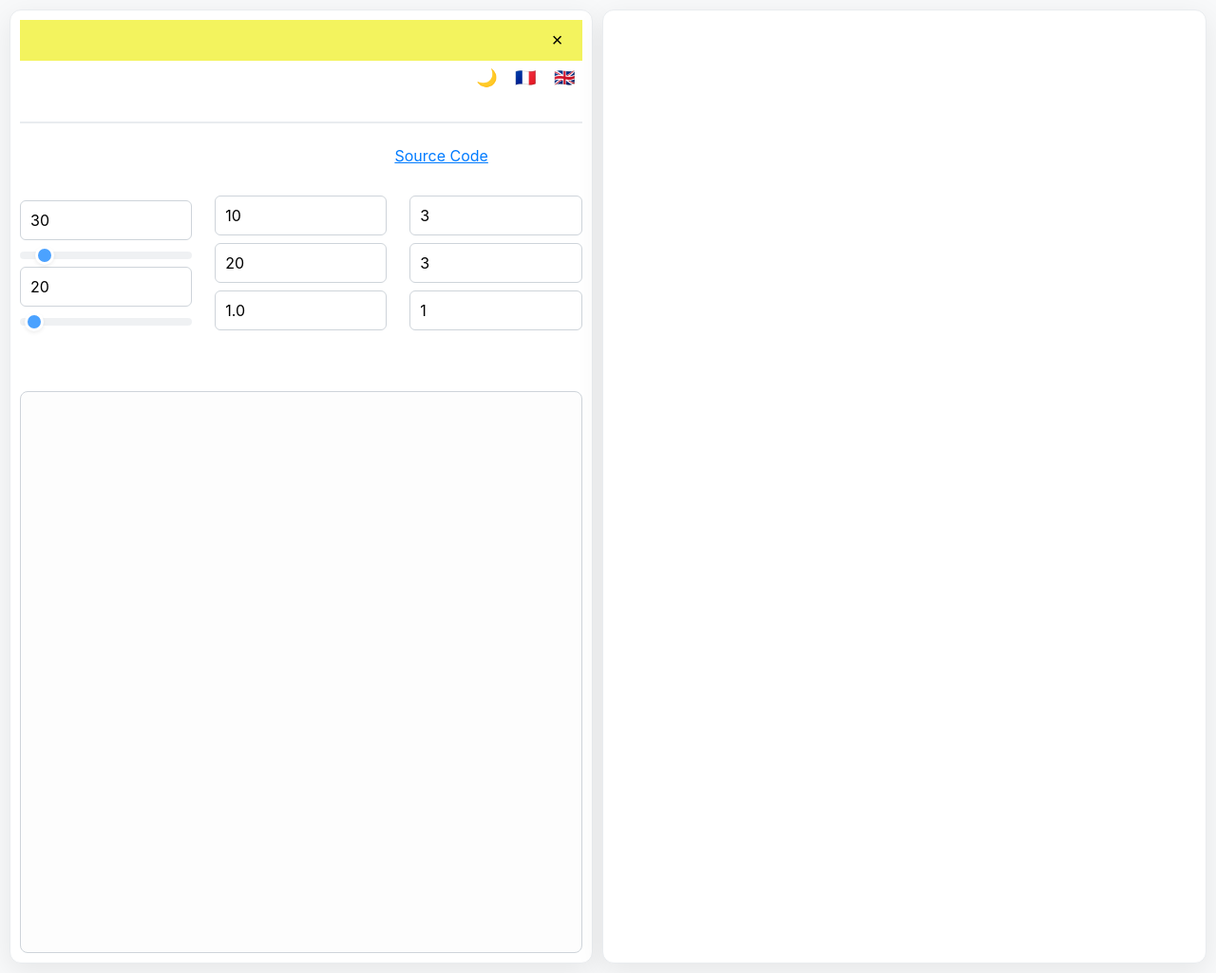
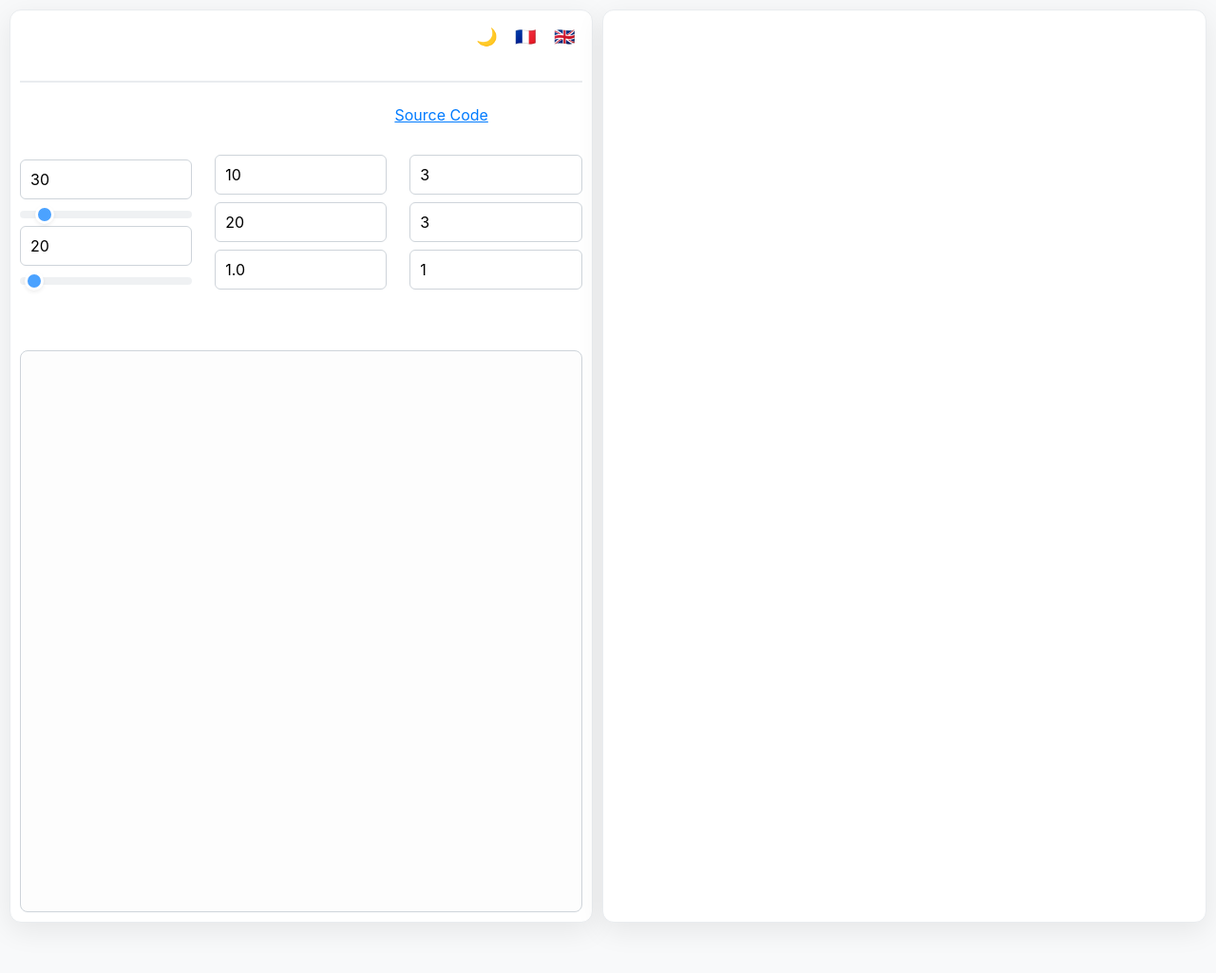
Before and after one commit to repied/paliers, a Jekyll site: the page index.html, which Jekyll copies as it is, in a window 1280 px wide. Shown: the whole page at 95% size. Built offline with Jekyll 4.4.1, drawn with Linux system fonts in a browser that asks for light colours; a script that is not in the unit is left out; after the commit the page ends 982 px from its top, so only the background shows below that.

Commit message:
Remove the warning banner

```diff
--- a/index.html
+++ b/index.html
@@ -18,10 +18,6 @@
 
 
     <div class="left_container">
-        <div id="warning-banner">
-            <span id="warning-banner-text"></span>
-            <button id="close-banner-btn">&times;</button>
-        </div>
         <div id="lang-theme-selector-container">
             <div id="lang-theme-buttons">
                 <button id="theme-toggle-btn" title="Toggle dark mode">🌙</button>
--- a/src/translations.ts
+++ b/src/translations.ts
@@ -2,7 +2,6 @@ import { Translations } from "./types.js";
 
 export const TRANSLATIONS: Translations = {
   "en": {
-    "warning-banner": "Calculations may not be 100% correct.",
     "title": "Diving decompression planning",
     "canvastitle": "Time To Surface (TTS)",
     "into": "Bühlmann ZHL-16C with gradient factors on air. Click or arrow keys to change GFs. Compartments can be hidden by clicking on legend. Topright icon to show saturated compartments.",
@@ -56,7 +55,6 @@ export const TRANSLATIONS: Translations = {
     "tankPressureLabel": "Tank Pressure",
   },
   "fr": {
-    "warning-banner": "Les calculs ne sont peut être pas 100% corrects.",
     "title": "Planification de décompression en plongée",
     "label-fixed_gflow": "GF=GFLow jusqu'au premier palier",
     "canvastitle": "Durée Totale de Remontée (DTR)",
--- a/style.css
+++ b/style.css
@@ -374,26 +374,6 @@ body.dark-mode .equation {
     color: #e0e0e0;
 }
 
-#warning-banner {
-    background-color: rgb(243, 243, 94);
-    color: black;
-    padding: 10px;
-    text-align: center;
-    font-weight: bold;
-    position: relative;
-    display: flex;
-    justify-content: space-between;
-    align-items: center;
-}
-
-#close-banner-btn {
-    background: none;
-    border: none;
-    font-size: 20px;
-    cursor: pointer;
-    padding: 0 10px;
-}
-
 @media (max-width: 1200px) {
     body {
         flex-direction: column;
```
Also changed, not shown: src/script.ts (+0 -11 lines).
